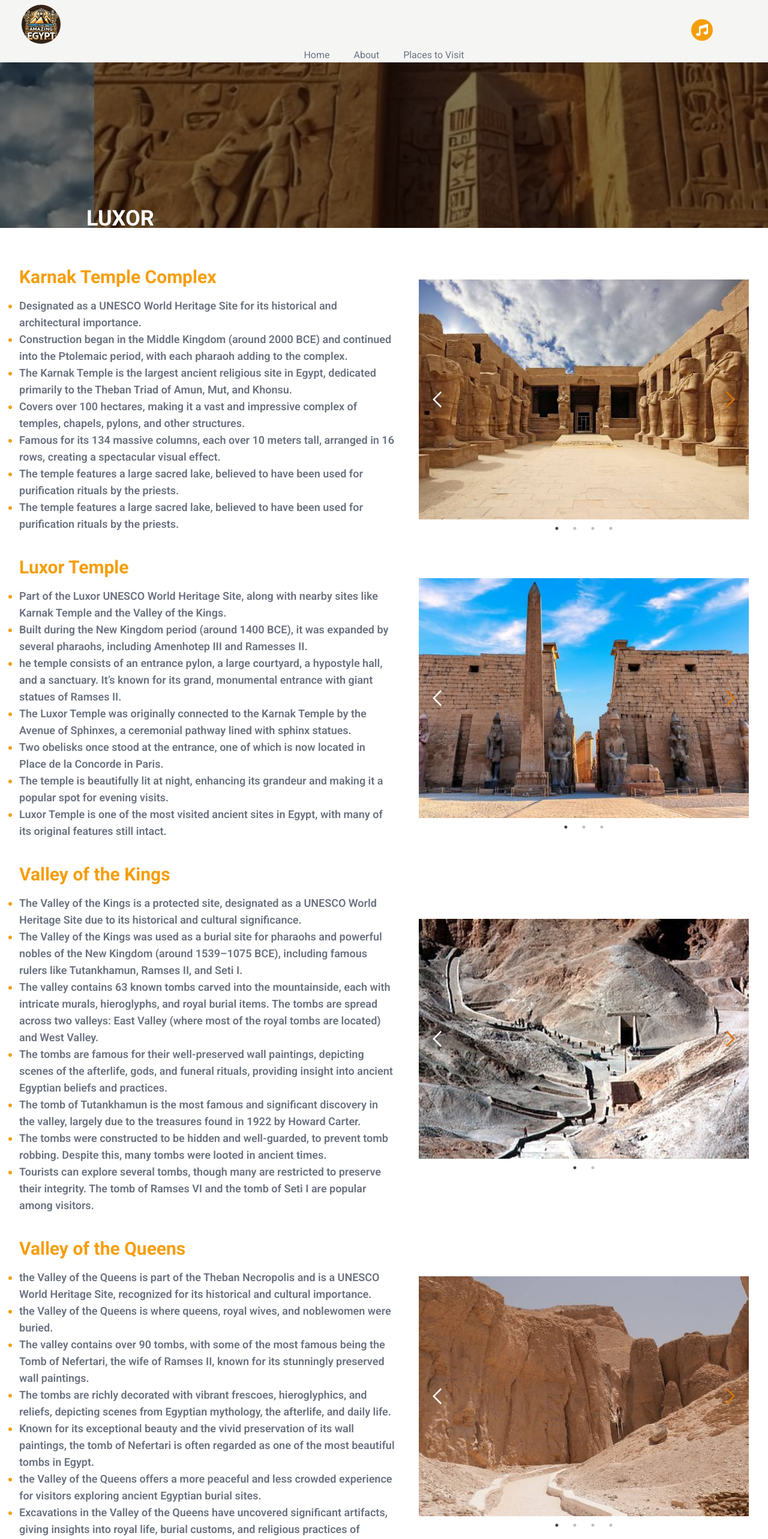
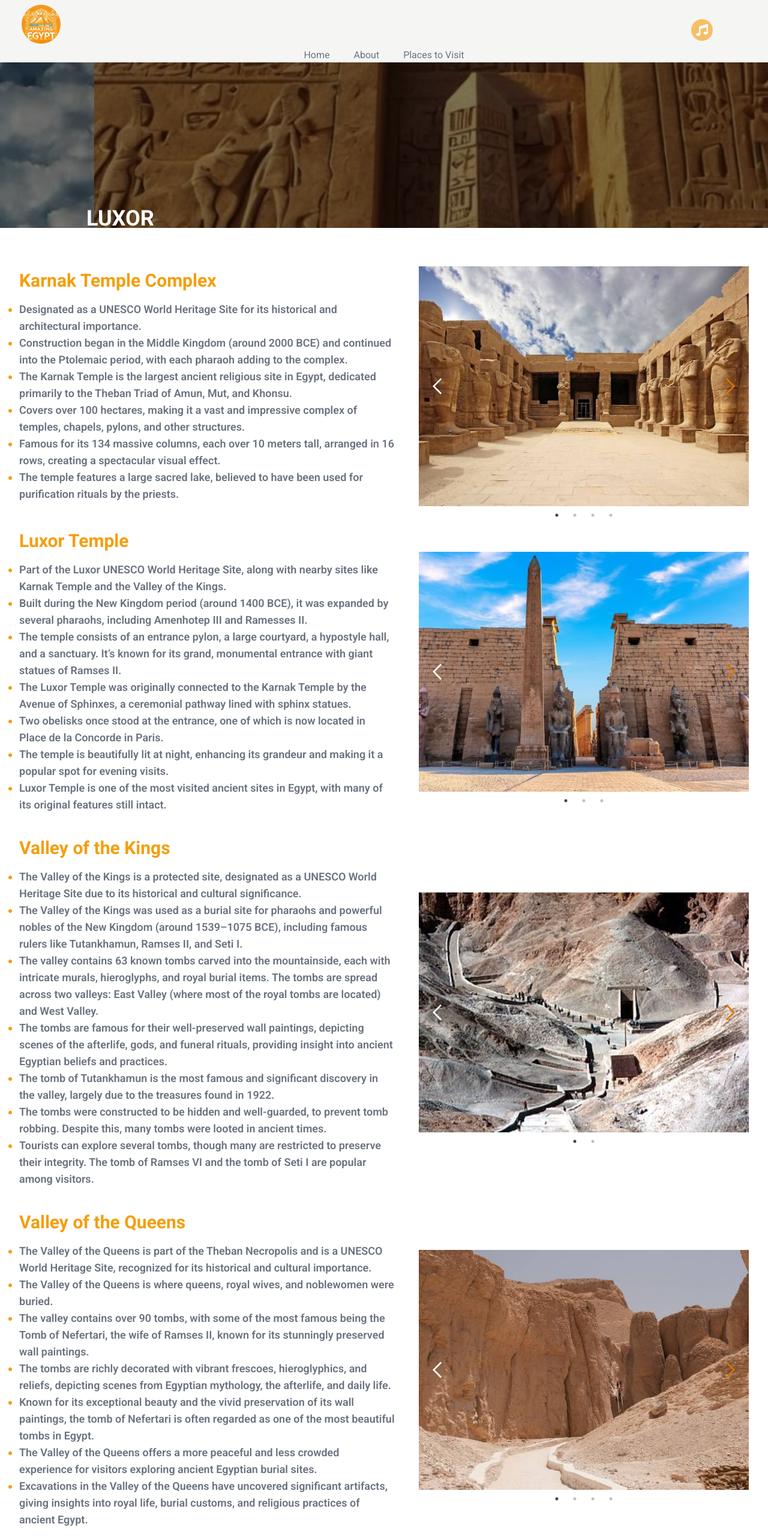
Before and after one commit to SerajEldeen/TheAmazingEgypt, a React (Vite) app: page /places/luxor in a window 1280 px wide. Shown: the top 2566 px of the page at 60% size. Built offline with nearby package versions, Linux system fonts and the light colour scheme.

Commit message:
fix:issue

```diff
--- a/index.html
+++ b/index.html
@@ -4,7 +4,7 @@
     <meta charset="UTF-8" />
     <meta name="viewport" content="width=device-width, initial-scale=1.0" />
     <link href="./src/index.css" rel="stylesheet" />
-    <link href="/Logo.webp" rel="icon" />
+    <link href="/Logo.png" rel="icon" />
     <title>TheAmazingEgypt</title>
   </head>
   <body>
--- a/src/components/NavBar.tsx
+++ b/src/components/NavBar.tsx
@@ -22,7 +22,7 @@ export default function NavBar() {
         onClick={() => handleActive("/")}
       >
         <img
-          src="/Logo.webp"
+          src="/Logo.png"
           alt="logo"
           className="w-[50px] h-[50px] sm:w-[65px] sm:h-[65px] rounded-full transition-transform duration-300 hover:scale-110"
         />
--- a/src/constants/AswanPlacesInfo.ts
+++ b/src/constants/AswanPlacesInfo.ts
@@ -9,10 +9,10 @@ const PlacesInfo: AswanPlaces[] = [
     header: "Abu Simbel Temple",
     points: [
       "A UNESCO World Heritage Site and one of Egypt’s most iconic landmarks.",
-      "Built by Pharaoh Ramses II in the 13th century BCE to commemorate his victory at the Battle of Kadesh and to honor the gods Amun, Ra-Horakhty, Ptah, and himself.",
+      "Built by Pharaoh Ramses II in the 13th century BCE to commemorate his victory at the Battle of Kadesh.",
       "Consists of two temples, the Great Temple (dedicated to Ramses II) and the Small Temple (dedicated to his wife, Queen Nefertari).",
       "Famous for the four colossal statues of Ramses II at the entrance, each 20 meters (65 feet) tall.",
-      "The Great Temple is aligned so that sunlight illuminates the inner sanctum twice a year (February 22 and October 22), lighting up statues of the gods and Ramses II.",
+      "The Great Temple is aligned so that sunlight illuminates the inner sanctum twice a year (February 22 and October 22), lighting up statues of Ramses II.",
     ],
     images: [
       { no: "first-img", src: "/Aswan/Aswan1.jpg" },
--- a/src/constants/LuxorPlacesInfo.ts
+++ b/src/constants/LuxorPlacesInfo.ts
@@ -14,7 +14,6 @@ const PlacesInfo: LuxorPlaces[] = [
       "Covers over 100 hectares, making it a vast and impressive complex of temples, chapels, pylons, and other structures.",
       "Famous for its 134 massive columns, each over 10 meters tall, arranged in 16 rows, creating a spectacular visual effect.",
       "The temple features a large sacred lake, believed to have been used for purification rituals by the priests.",
-      " The temple features a large sacred lake, believed to have been used for purification rituals by the priests.",
     ],
     images: [
       { no: "first-img", src: "/Luxor/Luxor1.jpg" },
@@ -28,7 +27,7 @@ const PlacesInfo: LuxorPlaces[] = [
     points: [
       "Part of the Luxor UNESCO World Heritage Site, along with nearby sites like Karnak Temple and the Valley of the Kings.",
       "Built during the New Kingdom period (around 1400 BCE), it was expanded by several pharaohs, including Amenhotep III and Ramesses II.",
-      "he temple consists of an entrance pylon, a large courtyard, a hypostyle hall, and a sanctuary. It’s known for its grand, monumental entrance with giant statues of Ramses II.",
+      "The temple consists of an entrance pylon, a large courtyard, a hypostyle hall, and a sanctuary. It’s known for its grand, monumental entrance with giant statues of Ramses II.",
       "The Luxor Temple was originally connected to the Karnak Temple by the Avenue of Sphinxes, a ceremonial pathway lined with sphinx statues.",
       "Two obelisks once stood at the entrance, one of which is now located in Place de la Concorde in Paris.",
       "The temple is beautifully lit at night, enhancing its grandeur and making it a popular spot for evening visits.",
@@ -47,7 +46,7 @@ const PlacesInfo: LuxorPlaces[] = [
       "The Valley of the Kings was used as a burial site for pharaohs and powerful nobles of the New Kingdom (around 1539–1075 BCE), including famous rulers like Tutankhamun, Ramses II, and Seti I.",
       "The valley contains 63 known tombs carved into the mountainside, each with intricate murals, hieroglyphs, and royal burial items. The tombs are spread across two valleys: East Valley (where most of the royal tombs are located) and West Valley.",
       " The tombs are famous for their well-preserved wall paintings, depicting scenes of the afterlife, gods, and funeral rituals, providing insight into ancient Egyptian beliefs and practices.",
-      "The tomb of Tutankhamun is the most famous and significant discovery in the valley, largely due to the treasures found in 1922 by Howard Carter.",
+      "The tomb of Tutankhamun is the most famous and significant discovery in the valley, largely due to the treasures found in 1922.",
       "The tombs were constructed to be hidden and well-guarded, to prevent tomb robbing. Despite this, many tombs were looted in ancient times.",
       "Tourists can explore several tombs, though many are restricted to preserve their integrity. The tomb of Ramses VI and the tomb of Seti I are popular among visitors.",
     ],
@@ -59,12 +58,12 @@ const PlacesInfo: LuxorPlaces[] = [
   {
     header: "Valley of the Queens",
     points: [
-      "the Valley of the Queens is part of the Theban Necropolis and is a UNESCO World Heritage Site, recognized for its historical and cultural importance.",
-      "the Valley of the Queens is where queens, royal wives, and noblewomen were buried.",
+      "The Valley of the Queens is part of the Theban Necropolis and is a UNESCO World Heritage Site, recognized for its historical and cultural importance.",
+      "The Valley of the Queens is where queens, royal wives, and noblewomen were buried.",
       "The valley contains over 90 tombs, with some of the most famous being the Tomb of Nefertari, the wife of Ramses II, known for its stunningly preserved wall paintings.",
       "The tombs are richly decorated with vibrant frescoes, hieroglyphics, and reliefs, depicting scenes from Egyptian mythology, the afterlife, and daily life.",
       " Known for its exceptional beauty and the vivid preservation of its wall paintings, the tomb of Nefertari is often regarded as one of the most beautiful tombs in Egypt.",
-      "the Valley of the Queens offers a more peaceful and less crowded experience for visitors exploring ancient Egyptian burial sites.",
+      "The Valley of the Queens offers a more peaceful and less crowded experience for visitors exploring ancient Egyptian burial sites.",
       "Excavations in the Valley of the Queens have uncovered significant artifacts, giving insights into royal life, burial customs, and religious practices of ancient Egypt.",
     ],
     images: [
@@ -89,12 +88,12 @@ const PlacesInfo: LuxorPlaces[] = [
     ],
   },
   {
-    header: "Hatshepsut Temple",
+    header: "El-Der El-Bahary Temple",
     points: [
-      "Built during the 15th century BCE for Queen Hatshepsut, one of Egypt’s few female pharaohs.",
+      "Built during the 15th century BCE for Queen Hatshepsut, one of Egypt’s strong female pharaohs known for the strength of her army.",
+      "Queen Hatshepsut is known for her peaceful reign, both internally and externally, and for the famous voyage to Punt.",
       "Designed by her architect Senenmut, featuring a unique terraced structure.",
-      "Dedicated to the god Amun and Hatshepsut’s mortuary cult.",
-      "Known for its stunning reliefs depicting her reign and trade expeditions, including the famous voyage to Punt.",
+      "It is engraved inside the mountain.",
     ],
     images: [
       { no: "first-img", src: "/Luxor/Luxor17.jpg" },
@@ -129,8 +128,8 @@ const PlacesInfo: LuxorPlaces[] = [
       "A well-preserved and significant archaeological site, attracting historians and tourists.",
     ],
     images: [
-      { no: "first-img", src: "/Luxor/Luxor25.jpg" },
-      { no: "second-img", src: "/Luxor/Luxor26.jpg" },
+      { no: "first-img", src: "/Luxor/Luxor26.jpg" },
+      { no: "second-img", src: "/Luxor/Luxor25.jpg" },
       { no: "third-img", src: "/Luxor/Luxor27.jpg" },
     ],
   },
--- a/src/constants/MatrouhPlacesInfo.ts
+++ b/src/constants/MatrouhPlacesInfo.ts
@@ -24,7 +24,7 @@ const PlacesInfo: MatrouhPlaces[] = [
   {
     header: "Ageba Beach",
     points: [
-      ": Known for its unique rock formations and stunning cliffs that rise dramatically from the sea.",
+      "Known for its unique rock formations and stunning cliffs that rise dramatically from the sea.",
       "Famous for its crystal-clear waters that shimmer in shades of turquoise and blue, perfect for swimming and photography.",
       "The soft, golden sands of the beach provide a serene spot for relaxation and sunbathing.",
       "The beach’s natural beauty makes it a favorite for nature lovers and adventurers who enjoy exploring its caves and rugged cliffs.",
@@ -42,7 +42,6 @@ const PlacesInfo: MatrouhPlaces[] = [
       "Named after Cleopatra VII, the famous Egyptian queen, who is said to have visited the beach. It is believed she swam in its crystal-clear waters.",
       "The beach is known for its calm, shallow waters, making it ideal for swimming and families.",
       "The clear waters make it an ideal location for snorkeling, diving, and other water activities.",
-      "urrounded by picturesque landscapes, Cleopatra Beach offers a serene setting for picnics, lounging, and scenic walks along the shore.",
     ],
     images: [
       { no: "first-img", src: "/Matrouh/Matrouh10.jpg" },
--- a/src/constants/Sections.ts
+++ b/src/constants/Sections.ts
@@ -8,7 +8,7 @@ const sections: Section[] = [
   {
     name: "history",
     content:
-      "Egypt  history dates back over 5,000 years, marked by the rise of the ancient Egyptian civilization, the construction of the Great Pyramids, and its pivotal role in the development of writing, mathematics, and governance. Egypt's history also includes periods of Greek, Roman, Islamic, and Ottoman influence, shaping its unique heritage.",
+      "Egypt  history dates back over 7,000 years, marked by the rise of the ancient Egyptian civilization, the construction of the Great Pyramids, and its pivotal role in the development of writing, mathematics, and governance. Egypt's history also includes periods of Greek, Roman, Coptic, and Islamic, shaping its unique heritage.",
     ImgSrc: "/history.jpg",
     ImgName: "History of Egypt",
   },
@@ -37,7 +37,7 @@ const sections: Section[] = [
   {
     name: "People",
     content:
-      "The people of Egypt are known for their warmth, hospitality, and resilience. Family ties are deeply valued, and social gatherings play a significant role in daily life. While predominantly Muslim, Egypt also has a significant Christian community, fostering a society that reflects both unity and coexistence.",
+      "The people of Egypt are known for their warmth, hospitality, and resilience. Family ties are deeply valued, and social gatherings play a significant role in daily life, Fostering a society that reflects both unity and coexistence.",
     ImgSrc: "/People.jpg",
     ImgName: "People of Egypt",
   },
--- a/src/constants/SouthSinaiPlacesInfo.ts
+++ b/src/constants/SouthSinaiPlacesInfo.ts
@@ -30,7 +30,6 @@ const PlacesInfo: SouthSinaiPlaces[] = [
       "Popular for its vibrant coral reefs, Nuweiba offers excellent diving and snorkeling opportunities, with sites like Coral Island and the nearby Ras Abu Gallum.",
       "Nuweiba offers a quieter, more laid-back atmosphere, ideal for relaxation and nature lovers.",
       "Visitors can experience the Bedouin lifestyle, including traditional hospitality, cuisine, and cultural experiences, with many locals offering tours and services.",
-      "Its combination of natural beauty, tranquility, and eco-friendly options makes Nuweiba a growing destination for eco-tourism and nature-based travel.",
     ],
     images: [
       { no: "first-img", src: "/SouthSinai/SouthSinai8.jpg" },
@@ -58,7 +57,7 @@ const PlacesInfo: SouthSinaiPlaces[] = [
     header: "Mount St. Catherine",
     points: [
       " At 2,629 meters (8,625 feet), Mount St. Catherine is the highest mountain in the Sinai Peninsula and one of Egypt’s most important natural landmarks.",
-      "St. Catherine's Monastery, a UNESCO World Heritage Site, and the Mount Sinai, where Moses is believed to have received the Ten Commandments.",
+      "St. Catherine's Monastery, a UNESCO World Heritage Site, and the Mount Sinai.",
       "Popular for hiking, the mountain offers several trekking routes, with the most common being the sunrise hike to catch a breathtaking view of the surrounding desert and mountains.",
       "Despite being located in a desert region, Mount St. Catherine experiences a much cooler climate due to its altitude, with temperatures often dropping significantly at night.",
     ],
--- a/src/hooks/Music.tsx
+++ b/src/hooks/Music.tsx
@@ -21,7 +21,7 @@ function Music() {
     setIsPlaying(!isPlaying);
   };
   return (
-    <div className="fixed sm:left-[90%] left-5 sm:top-8 top-2 z-50 ">
+    <div className="fixed sm:left-[90%] left-5 sm:top-8 top-2 z-50 animate-pulse hover:animate-none  ">
       <button
         type="button"
         onClick={toggleMusic}
--- a/src/index.css
+++ b/src/index.css
@@ -24,3 +24,7 @@
   border-radius: 8px;
   background-color: #f59e0b;
 }
+::selection {
+  background: #f59e0b;
+  color: #fff;
+}
```
Also changed, not shown: src/constants/AlexandriaPlacesInfo.ts (+3 -6 lines), src/constants/CairoPlacesInfo.ts (+7 -9 lines), src/constants/FunFactInfo.ts (+7 -7 lines), public/Logo.png (renamed from public/Logo2.png), public/Logo.webp (deleted).
